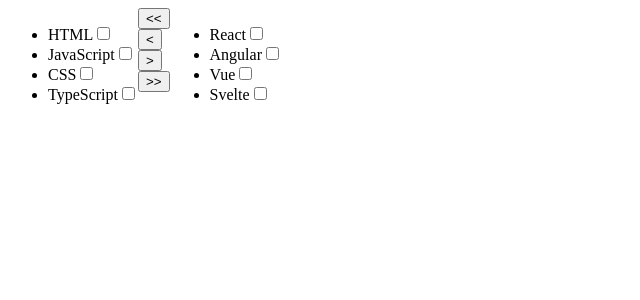
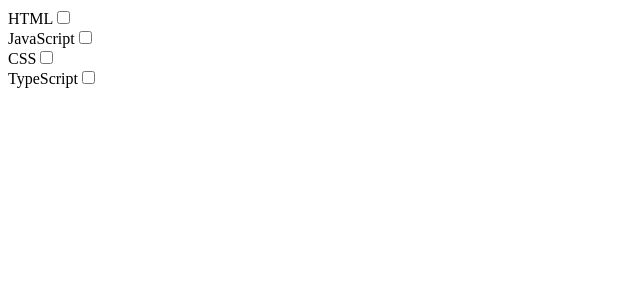
Before and after one commit to kvnchen/frontEndPractice, a Next.js app: page / in a window 1280 px wide. Shown: the top 300 px of the page, without its empty margins (0-640 px from the left). Built offline with nearby package versions, Linux system fonts and the light colour scheme.

Commit message:
checkbox test

```diff
--- /dev/null
+++ b/src/app/checkboxTest.js
@@ -0,0 +1,54 @@
+'use client';
+import { useState } from 'react';
+
+export function CheckboxTest() {
+  const [checked, setChecked] = useState(false);
+
+  const data = [
+    'HTML',
+    'JavaScript',
+    'CSS',
+    'TypeScript'
+  ];
+  function initialize(arr) {
+    const temp = {};
+    for (const item of arr) {
+      temp[item] = false;
+    }
+    return temp;
+  }
+
+  const [map, setMap] = useState(initialize(data));
+
+  // so this does work. we want the map to be initialized before making the subcomponent
+  function makeBoxes(arr) {
+    const output = [];
+
+    for (const item of arr) {
+      output.push(
+        <div key={item}>
+          <label className={map[item] ? 'bold' : ''}>
+            {item}
+            <input type='checkbox' checked={map[item]} onChange={(e) => {
+              setMap({
+                ...map,
+                [item]: e.target.checked
+              });
+            }} />
+          </label>
+        </div>
+      );
+    }
+    return output;
+  }
+
+  return (
+    <article className='checkbox-test'>
+      {/* <label>
+        {checked ? 'checked' : 'unchecked'}
+        <input type='checkbox' checked={checked} onChange={(e) => setChecked(e.target.checked) } />
+      </label> */}
+      {makeBoxes(data)}
+    </article>
+  )
+}
--- a/src/app/globals.css
+++ b/src/app/globals.css
@@ -429,3 +429,7 @@
 article.transfer-list > div.button-row {
   display: inline-block;
 }
+
+article.checkbox-test > div > label.bold {
+  font-weight: bold;
+}
--- /dev/null
+++ b/src/app/nestedCheckbox.js
@@ -0,0 +1,120 @@
+'use client';
+import { useState } from 'react';
+
+const rawData = [
+  {
+    "id": 1,
+    "name": "Electronics",
+    "checked": false,
+    "children": [
+      {
+        "id": 2,
+        "name": "Mobile phones",
+        "checked": false,
+        "children": [
+          {
+            "id": 3,
+            "name": "iPhone",
+            "checked": false
+          },
+          {
+            "id": 4,
+            "name": "Android",
+            "checked": false
+          }
+        ]
+      },
+      {
+        "id": 5,
+        "name": "Laptops",
+        "checked": false,
+        "children": [
+          {
+            "id": 6,
+            "name": "MacBook",
+            "checked": false
+          },
+          {
+            "id": 7,
+            "name": "Surface Pro",
+            "checked": false
+          }
+        ]
+      }
+    ]
+  },
+  {
+    "id": 8,
+    "name": "Books",
+    "checked": false,
+    "children": [
+      {
+        "id": 9,
+        "name": "Fiction",
+        "checked": false
+      },
+      {
+        "id": 10,
+        "name": "Non-fiction",
+        "checked": false
+      }
+    ]
+  },
+  {
+    "id": 11,
+    "name": "Toys",
+    "checked": false
+  }
+];
+
+export function NestedCheckbox() {
+  const [map, setMap] = useState({});
+  const [boxes, setBoxes] = useState([]);
+
+  const tempMap = {}; // might lose all our bindings on setState...
+
+  // return an array of react subcomponents. map can be edited as we go?
+  function NestedBox(data, map, parentId) {
+    const rows = [];
+
+    function makeRow({ id, name, children }) {
+      map[id] = {
+        checked: false,
+      };
+
+      if (parentId)
+        map[id].parentId = parentId;
+
+      const cData = [];
+
+      if (Array.isArray(children)) {
+        map[id].children = [];
+
+        for (const child of children) {
+          map[id].children.push(child.id);
+          cData.push(NestedBox(child));
+        }
+      }
+
+      return (
+        <div>
+          <label>
+            {name}
+            <input type='checkbox' defaultChecked={false}  />
+          </label>
+          {...cData}
+        </div>
+      )
+    }
+
+    for (const item of data) {
+
+    }
+  }
+
+  return (
+    <div>
+      {...boxes}
+    </div>
+  )
+}
--- a/src/app/page.js
+++ b/src/app/page.js
@@ -17,6 +17,8 @@
 import { Stopwatch } from './stopwatch.js';
 import { JobBoard } from './jobBoard.js';
 import { TransferList } from './transferList.js';
+import { NestedCheckbox } from './nestedCheckbox.js';
+import { CheckboxTest } from './checkboxTest.js';
 
 // this react project is 350 MB... gonna reuse it for react practice
 
@@ -39,5 +41,8 @@
   // return <Carousel />
   // return <Stopwatch />
   // return <JobBoard pageSize={6} />
-  return <TransferList />
+  // return <TransferList />
+  // return <NestedCheckbox />
+  return <CheckboxTest />
+
 }
```
